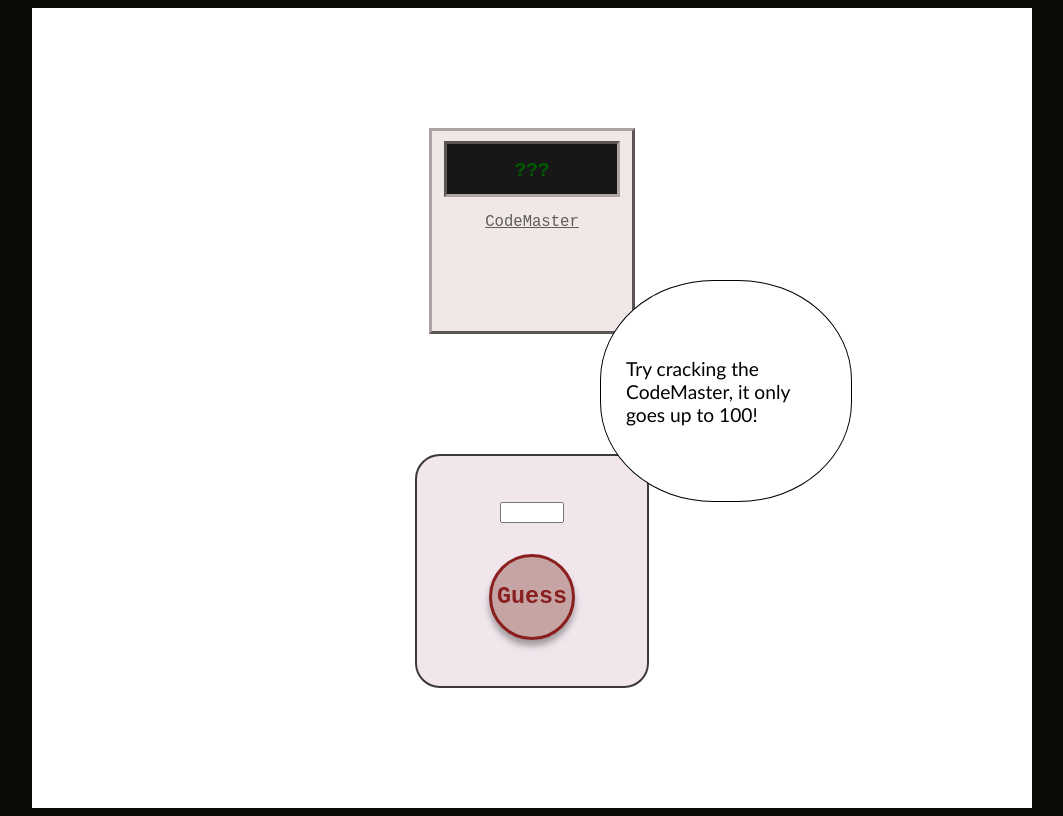
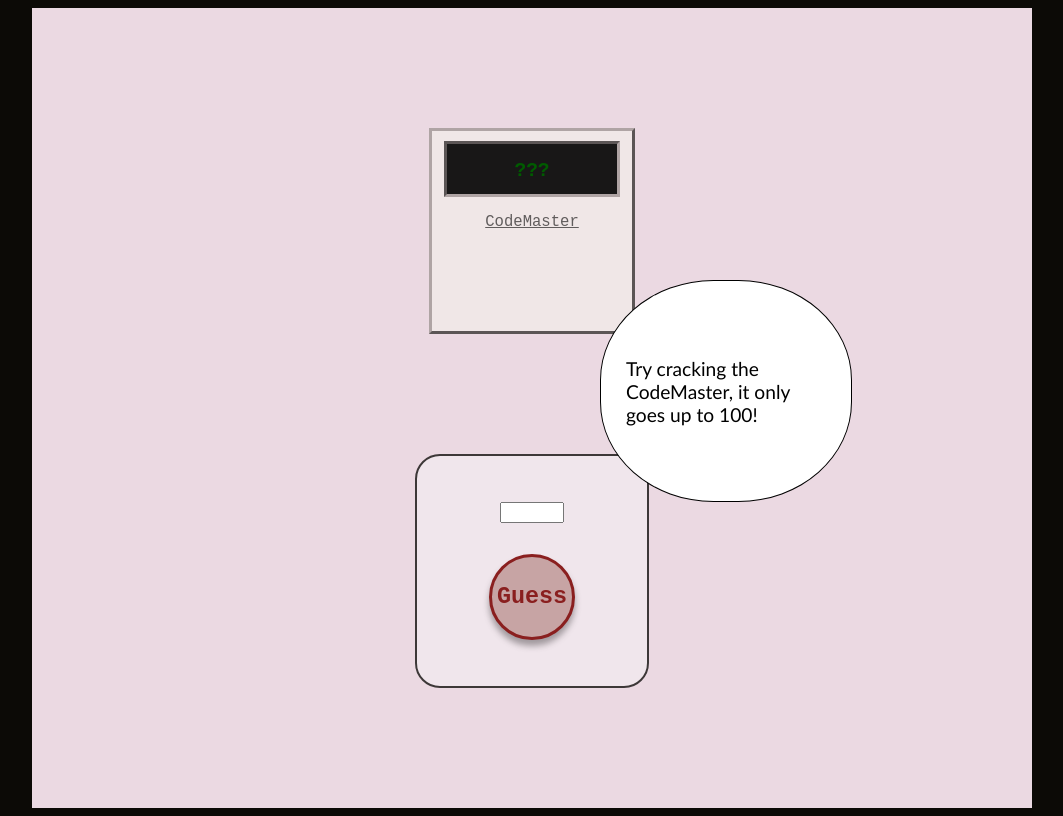
Before and after one commit to OssieSchie/3SEM-sandbox, a plain HTML site: page VariablesT11c/rndNmb/guessANumber.html in a window 1280 px wide. Shown: the whole page, without its empty margins (108-1171 px from the left). Drawn offline with Linux system fonts and the light colour scheme.

Commit message:
main background color

```diff
--- a/VariablesT11c/rndNmb/guessANumber.html
+++ b/VariablesT11c/rndNmb/guessANumber.html
@@ -103,7 +103,7 @@
         flex-direction: column;
         justify-content: space-evenly;
         align-items: center;
-        background-color: white;
+        background-color: rgb(235, 217, 226);
     }
     #UXBox{
         width: 200px;
```
